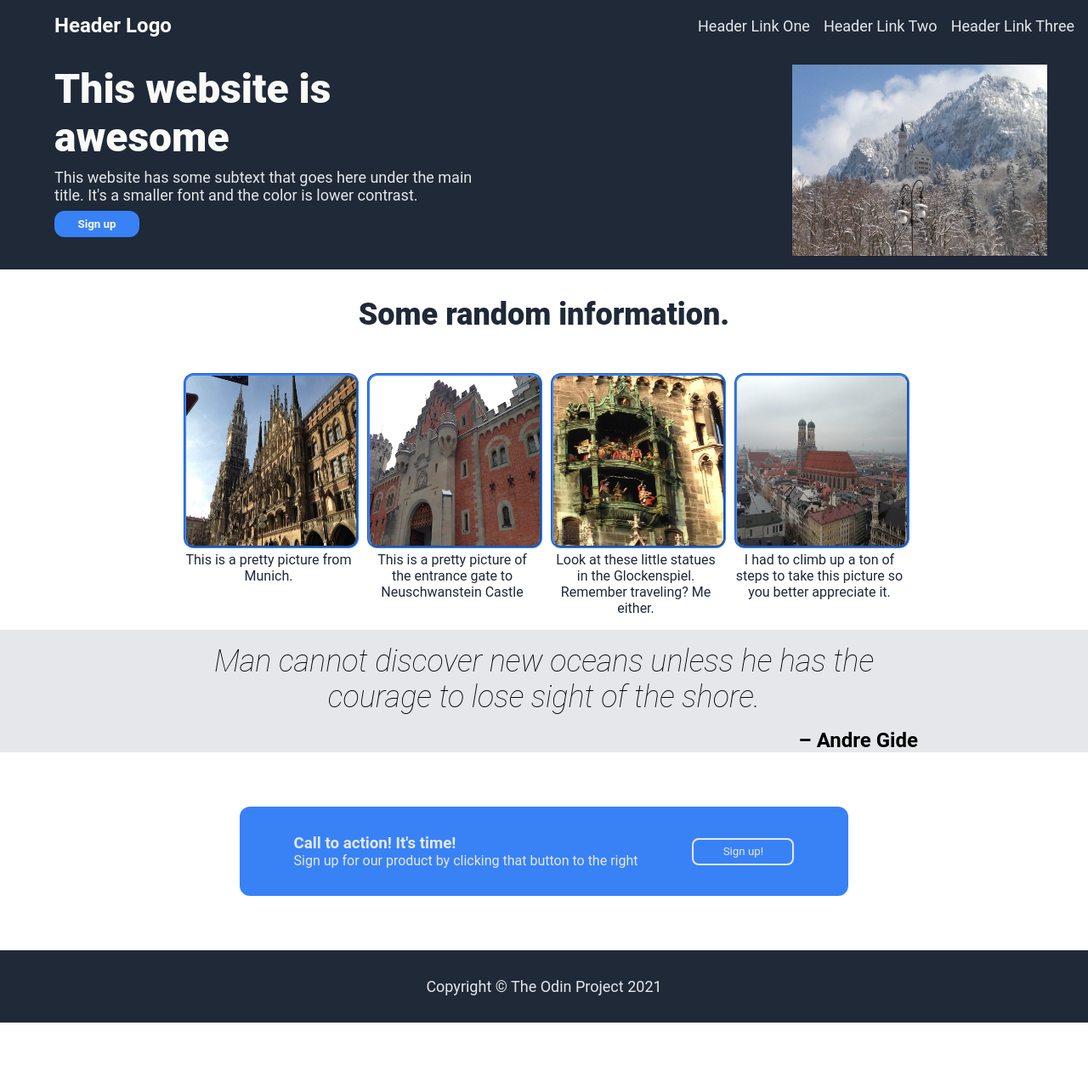
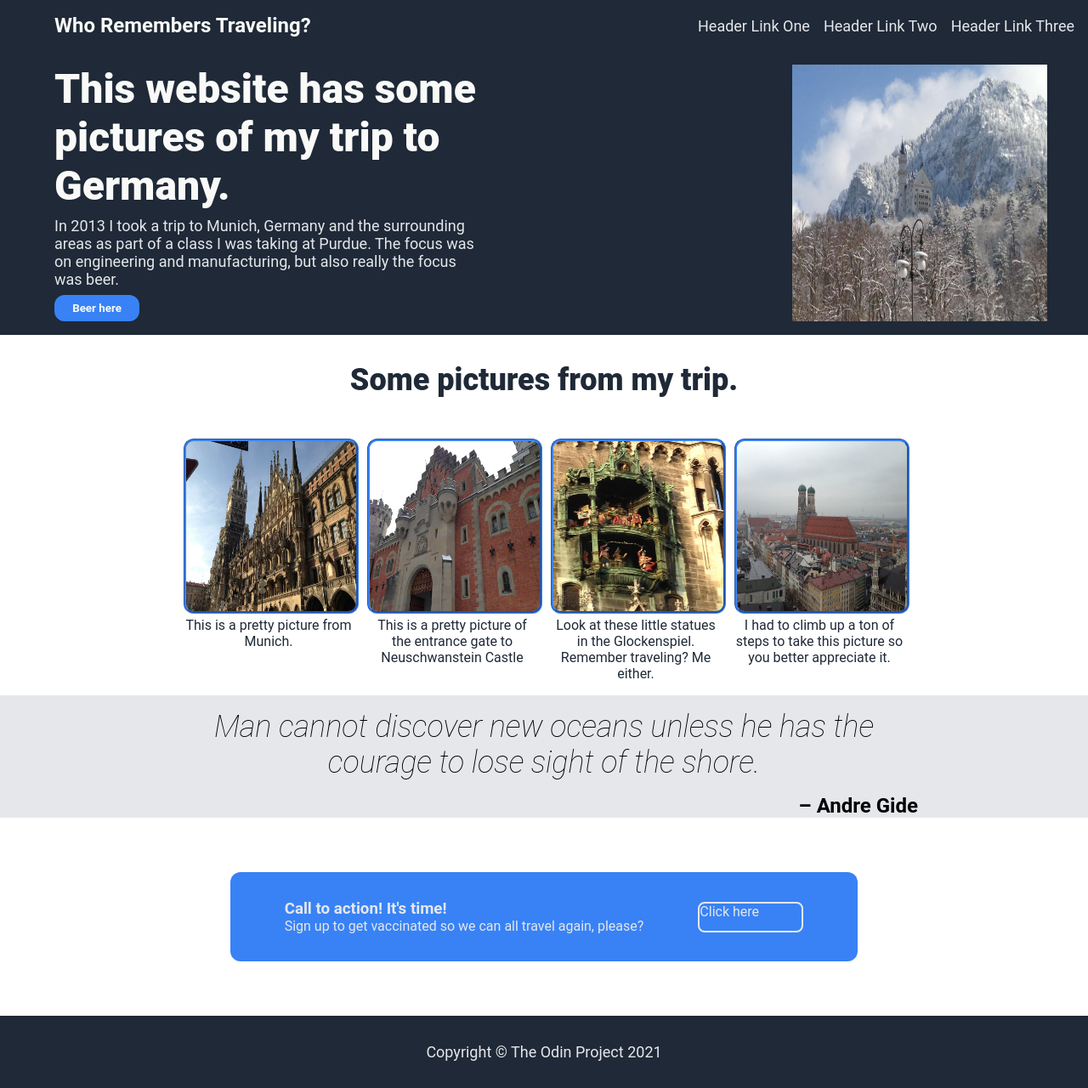
Before and after one commit to mckinseykm/odin-landing, a plain HTML site: page index.html in a window 1280 px wide. Shown: the whole page at 85% size. Before the commit the page ends 1203 px from the top, so only its background shows below. Drawn offline with Linux system fonts and the light colour scheme.

Commit message:
Modified text on page

```diff
--- a/index.html
+++ b/index.html
@@ -10,7 +10,7 @@
 <body>
     <div class="header">
         <div class="header-logo">
-            Header Logo
+            Who Remembers Traveling?
         </div>
         <div class="header-links">
             <a href="https://google.com">Header Link One</a>
@@ -21,17 +21,17 @@
     <div class="sub-header">
         <div class="subheader-text">
             <div class="main-title">
-                This website is awesome
+                This website has some pictures of my trip to Germany.
             </div>
             <div class="sub-text">
-                This website has some subtext that goes here under the main title. It's a smaller font and the color is lower contrast.
+                In 2013 I took a trip to Munich, Germany and the surrounding areas as part of a class I was taking at Purdue. The focus was on engineering and manufacturing, but also really the focus was beer.
             </div>
-            <button type="button" class="button1">Sign up</button>
+            <button type="button" class="button1">Beer here</button>
         </div>
         <img class="castle-img" src="images/castle.jpg">
     </div>
     <div class="random-information">
-        <div class="information-header">Some random information.</div>
+        <div class="information-header">Some pictures from my trip.</div>
         <div class="image-boxes">
             <div class="image-box">
                 <img class="small-img" src="images/munich_1.jpg">
@@ -59,9 +59,9 @@
         <div class="blue-box">
             <div class="signup-text">
                 <h3>Call to action! It's time!</h3>
-                <p>Sign up for our product by clicking that button to the right</p>
+                <p>Sign up to get vaccinated so we can all travel again, please?</p>
             </div>
-            <button class="button2" type="button">Sign up!</button>
+            <a href="https://www.cdc.gov/vaccines/covid-19/index.html" class="button2">Click here</a>
         </div>
     </div>
     <div class="footer">
--- a/style.css
+++ b/style.css
@@ -152,7 +152,6 @@ a {
 }
 
 .button2 {
-    display: inline-block;
     width: 120px;
     height: 32px;
     align-self: center;
```
